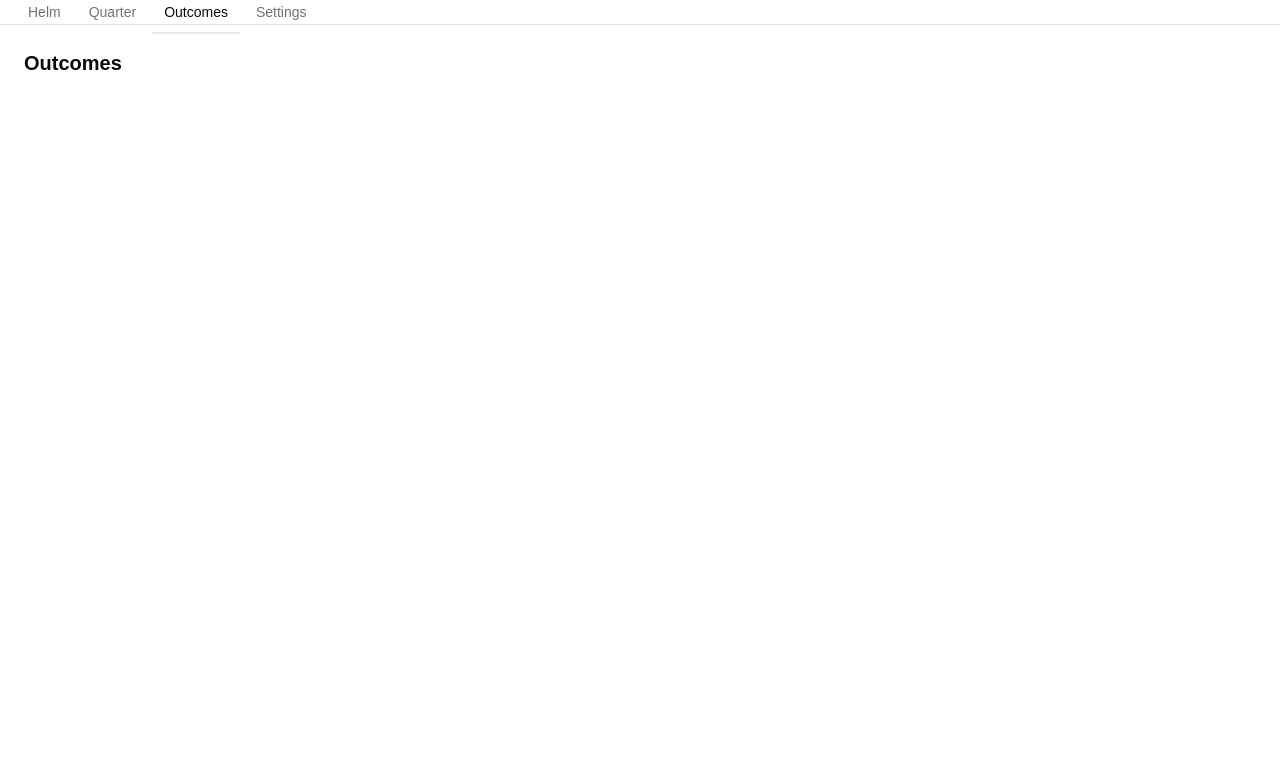
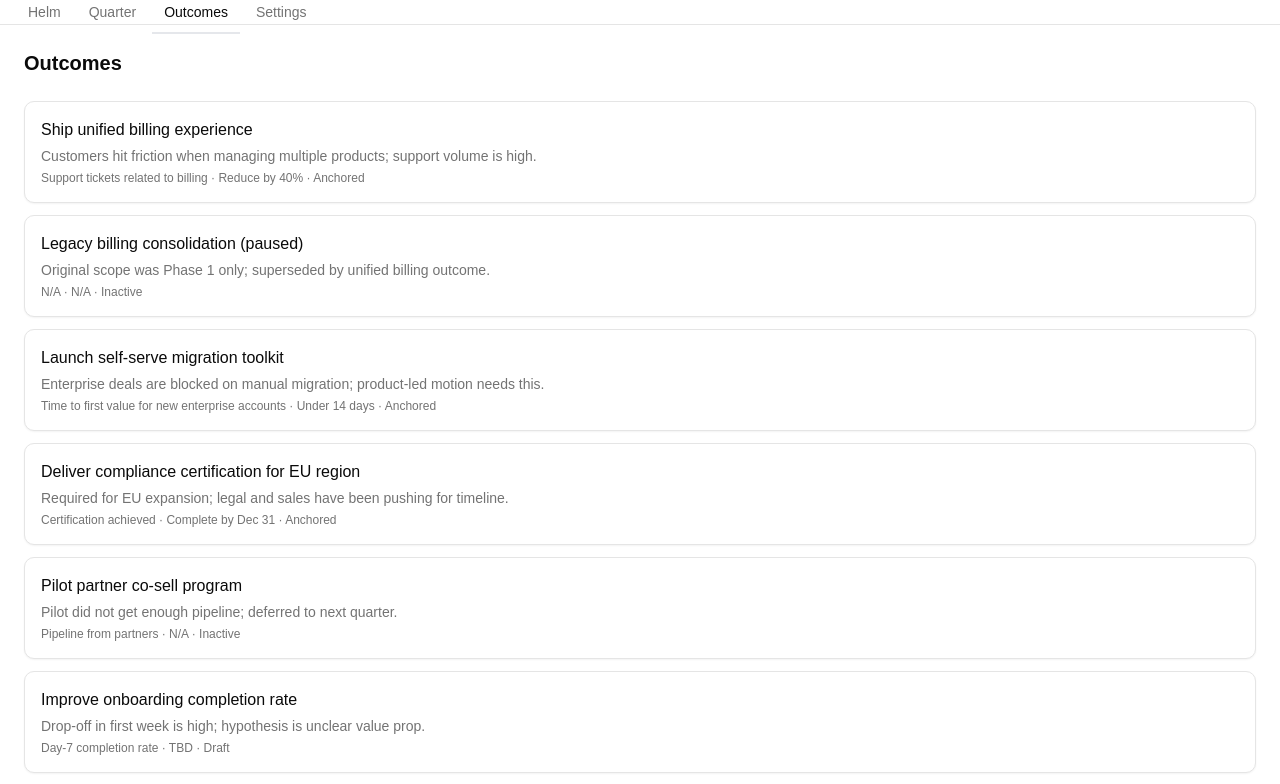
Before and after one commit to erikdohnberg/helm, a Next.js app: page /outcomes in a window 1280 px wide. Shown: the top 784 px of the page. Built offline with nearby package versions, Linux system fonts and the light colour scheme.

Commit message:
Add outcomes display to OutcomesPage component and implement getAllOutcomes mock function

```diff
--- a/app/(app)/outcomes/page.tsx
+++ b/app/(app)/outcomes/page.tsx
@@ -1,7 +1,25 @@
+import { getAllOutcomes } from "@/lib/mock/mockData";
+
 export default function OutcomesPage() {
+  const outcomes = getAllOutcomes();
+
   return (
-    <div>
+    <div className="space-y-6">
       <h1 className="text-xl font-semibold text-foreground">Outcomes</h1>
+      <ul className="space-y-3">
+        {outcomes.map((outcome) => (
+          <li
+            key={outcome.id}
+            className="rounded-lg border border-border bg-card p-4 text-card-foreground shadow-sm"
+          >
+            <h2 className="font-medium text-foreground">{outcome.title}</h2>
+            <p className="mt-1 text-sm text-muted-foreground">{outcome.context}</p>
+            <p className="mt-1 text-xs text-muted-foreground">
+              {outcome.metric} · {outcome.target} · {outcome.status}
+            </p>
+          </li>
+        ))}
+      </ul>
     </div>
   );
 }
--- a/lib/mock/mockData.ts
+++ b/lib/mock/mockData.ts
@@ -280,6 +280,15 @@ export function getQuarterById(id: string): Quarter | undefined {
   return MOCK_QUARTERS.find((q) => q.id === id);
 }
 
+/** Quarters in timeline order (oldest first). */
+export function getQuartersOrdered(): Quarter[] {
+  return [...MOCK_QUARTERS];
+}
+
+export function getAllOutcomes(): Outcome[] {
+  return [...MOCK_OUTCOMES];
+}
+
 export function getOutcomeById(id: string): Outcome | undefined {
   return MOCK_OUTCOMES.find((o) => o.id === id);
 }
```
